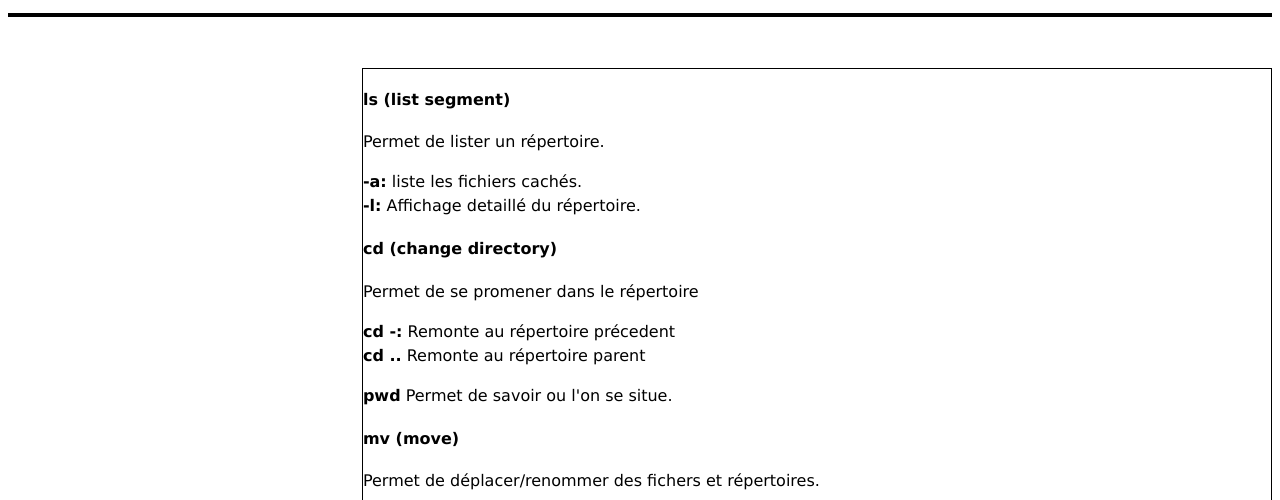
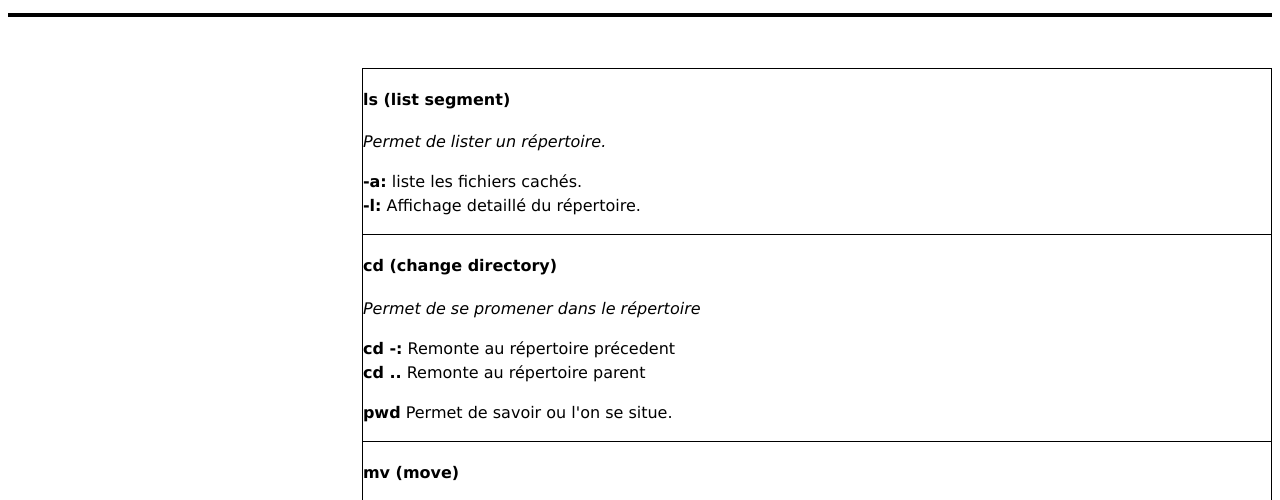
Before and after one commit to EtienneDh/Cheat-Sheet-Commande_Linux, a plain HTML site: page index.html in a window 1280 px wide. Shown: the part 233-733 px from the top of the page. Drawn offline with Linux system fonts and the light colour scheme.

Commit message:
restyled webpage

```diff
--- a/style.css
+++ b/style.css
@@ -42,3 +42,12 @@ figure {
   margin-left: 28%;
   width: auto;
 }
+
+article {
+  border-bottom: 1px solid black;
+}
+
+.subtitle {
+  font-style: italic;
+  padding-bottom: 0,110em;
+}
```
